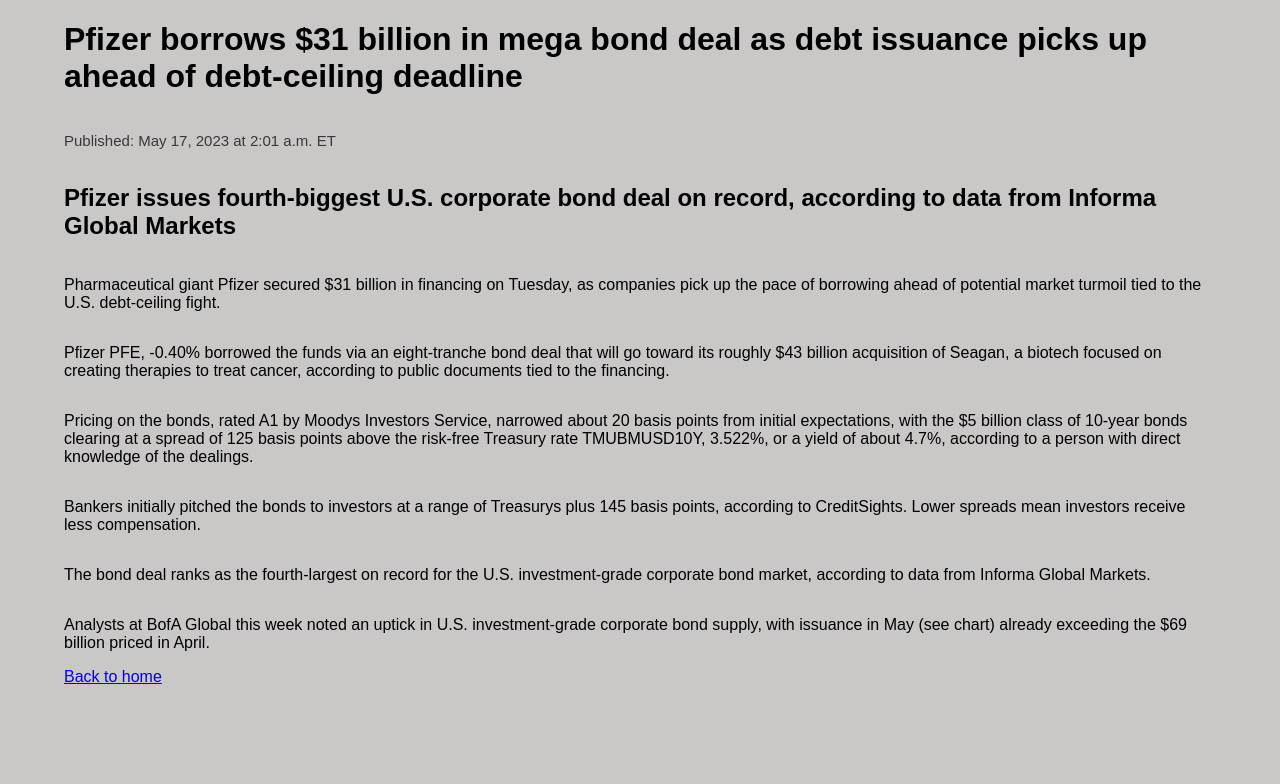
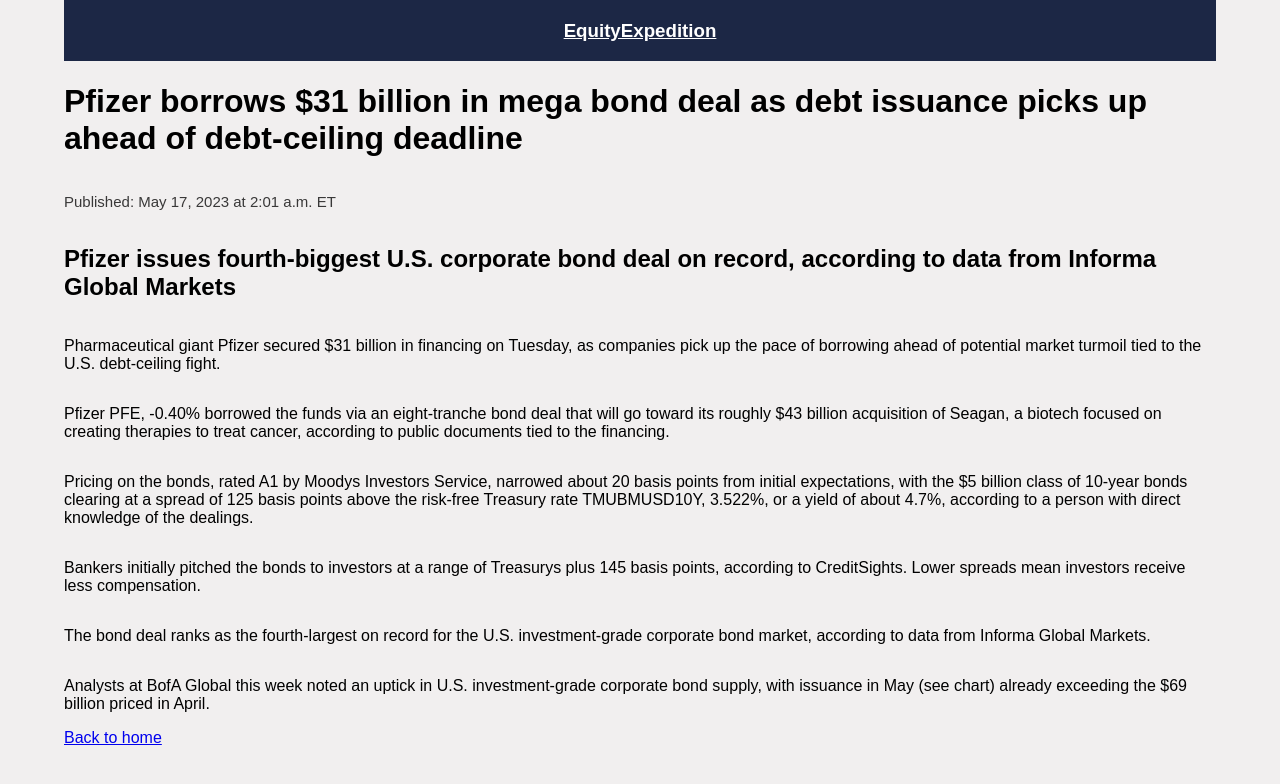
Before and after one commit to aapcssasha/Driver, a plain HTML site: page articles/2023-05-17-pfizer-borrows-31-billion-mega-bond-deal.html in a window 1280 px wide. Drawn offline with Linux system fonts and the light colour scheme.

Commit message:
new tittle, tittle redirect to homepage

```diff
--- a/articles/2023-05-17-pfizer-borrows-31-billion-mega-bond-deal.html
+++ b/articles/2023-05-17-pfizer-borrows-31-billion-mega-bond-deal.html
@@ -5,6 +5,11 @@
     <link rel="stylesheet" type="text/css" href="../styles.css">
 </head>
 <body class="articles-body">
+    <header>
+        <div class="yo">
+            <h3 class="yo1">EquityExpedition</h3>
+        </div>
+      </header>
     <h1><strong> Pfizer borrows $31 billion in mega bond deal as debt issuance picks up ahead of debt-ceiling deadline</strong></h1>
     <p class="Article-time">Published: May 17, 2023 at 2:01 a.m. ET</p>
     <h2>Pfizer issues fourth-biggest U.S. corporate bond deal on record, according to data from Informa Global Markets</h2>
--- a/script.js
+++ b/script.js
@@ -23,7 +23,7 @@
         width:400,
         height:400,
         backgroundColor: '#f1efef',
-        legend: {textStyle: {color: 'white'}},
+        legend: {textStyle: {color: 'black'}},
         pieSliceBorderColor: '#000',
         // move the graph to the left
         chartArea: { width: '100%', height: '50%'},
--- a/styles.css
+++ b/styles.css
@@ -93,15 +93,17 @@
     bottom: 0;
 }
 body.articles-body{
-    background-color: #cac7c7;
+    background-color: #f1efef;
     font-family: Arial, Helvetica, sans-serif;
     padding-left: 5%;
     padding-right: 5%;
 }
+
 body.articles-body .Article-time{
     color: #393838;
     font-size: 15px;
 }
+
 @media screen and (max-width: 780px) {
     header{
         color: white;
```
Also changed, not shown: articles/Why-a-Recession-is-Needed.html (+5 -0 lines), index.html (+2 -2 lines).
